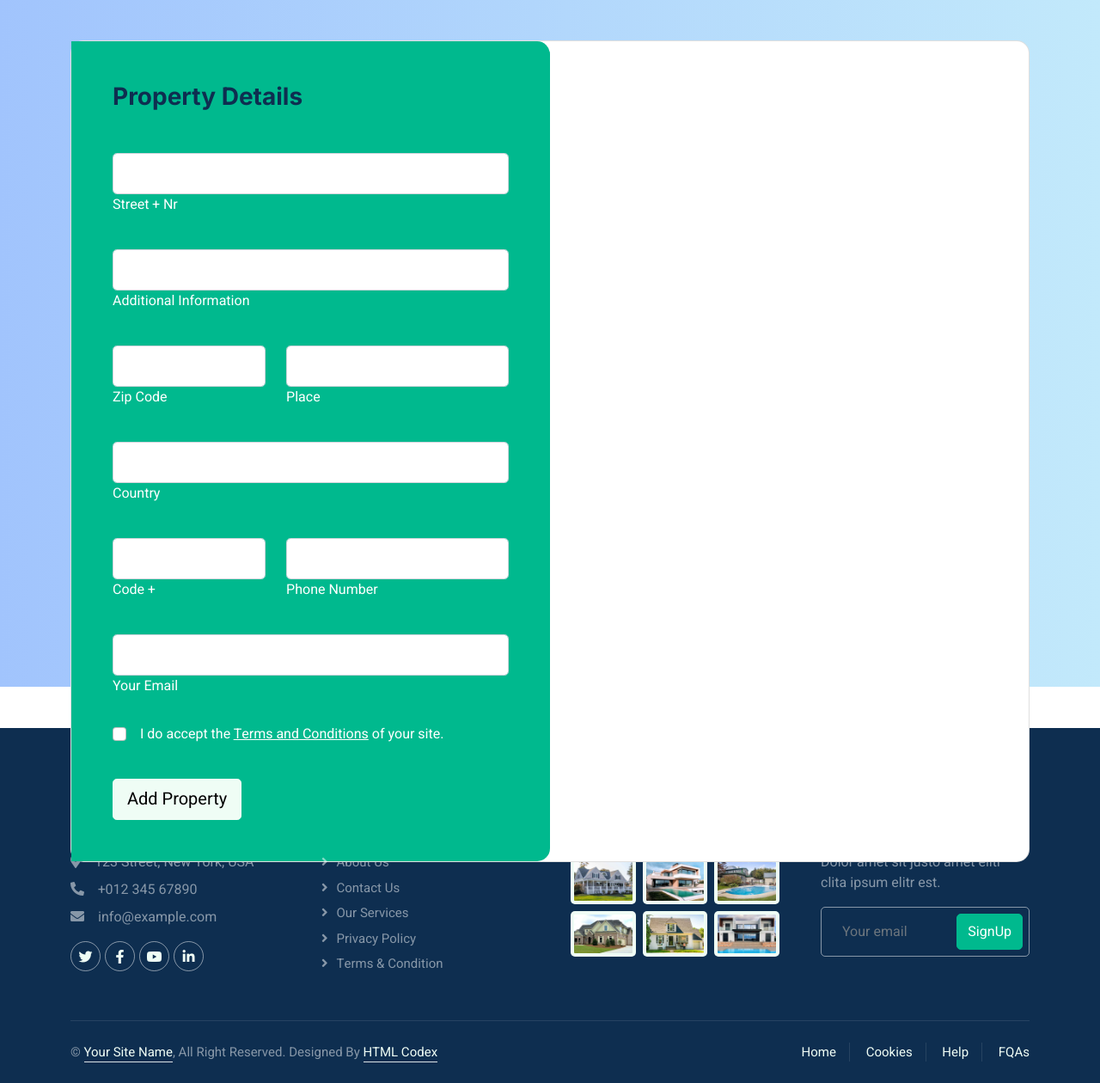
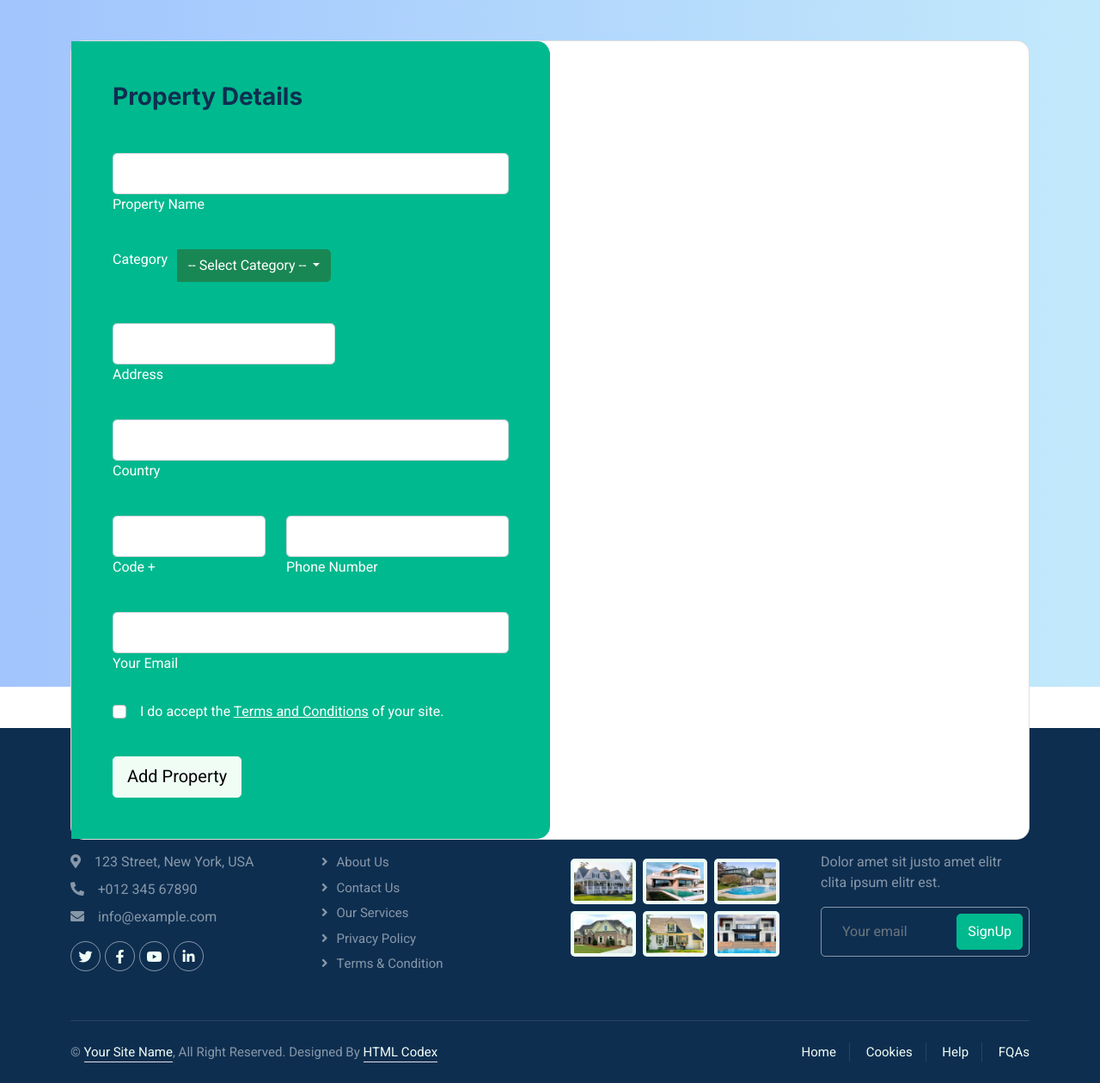
Before and after one commit to lechendemstephen/realestate-with-django, a Django app: page /property/add_property/ in a window 1280 px wide. Shown: the part 449-1709 px from the top of the page at 86% size. Run offline with Django 4.2, Linux system fonts and the light colour scheme; some libraries are stand-ins or nearby versions.

Commit message:
Property model modified and add property form created

```diff
--- a/property/models.py
+++ b/property/models.py
@@ -1,6 +1,7 @@
 from django.db import models # type: ignore
 from category.models import Category
 from agents.models import Agent
+from django.urls import reverse # type: ignore
 # Create your models here.
 
 class Property(models.Model):
@@ -24,3 +25,7 @@ class Property(models.Model):
     class Meta:
         verbose_name = 'property'
         verbose_name_plural = 'properties'
+
+    def property_url(self):
+
+        return reverse('single_property', args=[self.slug])
--- a/property/urls.py
+++ b/property/urls.py
@@ -3,5 +3,6 @@ from . import views
 urlpatterns = [
     path('', views.property, name='property'),
     path('add_property/', views.add_property, name='add_property'),
-    path('single_property/', views.single_property, name='single_property'),
+    path('single_property/<slug:property_slug>/', views.single_property, name='single_property'),
+
 ]
--- a/property/views.py
+++ b/property/views.py
@@ -1,5 +1,5 @@
 from django.shortcuts import render # type: ignore
-
+from .models import Property
 # Create your views here.
 
 def property(request):
@@ -10,6 +10,13 @@ def add_property(request):
 
     return render(request, 'realestate/pages/add_property.html')
 
-def single_property(request):
+def single_property(request, property_slug):
 
-    return render(request, 'realestate/pages/single_property.html')
+    single_property = Property.objects.filter(slug=property_slug)
+
+    context = {
+        'single_properties': single_property
+    }
+
+
+    return render(request, 'realestate/pages/single_property.html', context)
--- a/realestate/templates/realestate/includes/base.html
+++ b/realestate/templates/realestate/includes/base.html
@@ -10,6 +10,10 @@
     <meta content="" name="keywords">
     <meta content="" name="description">
 
+
+    <script type="text/javascript" src="Scripts/jquery-2.1.1.min.js"></script>
+    <script type="text/javascript" src="Scripts/bootstrap.min.js"></script>
+    <script src="https://cdn.jsdelivr.net/npm/bootstrap@5.3.3/dist/js/bootstrap.bundle.min.js" integrity="sha384-YvpcrYf0tY3lHB60NNkmXc5s9fDVZLESaAA55NDzOxhy9GkcIdslK1eN7N6jIeHz" crossorigin="anonymous"></script>
     <!-- Favicon -->
     <link href="img/favicon.ico" rel="icon">
 
@@ -32,6 +36,8 @@
     <!-- Template Stylesheet -->
     <link href="{% static 'css/style.css' %}" rel="stylesheet">
     <link href="{% static 'css/property.css' %}" rel="stylesheet">
+
+
 </head>
 {% include "realestate/includes/navbar.html" %}
 {% block content %}
--- a/realestate/templates/realestate/includes/footer.html
+++ b/realestate/templates/realestate/includes/footer.html
@@ -92,6 +92,10 @@
     <script src="{% static 'lib/waypoints/waypoints.min.js' %}"></script>
     <script src="{% static 'lib/owlcarousel/owl.carousel.min.js' %}"></script>
 
+    <script src="https://code.jquery.com/jquery-3.6.0.js" integrity="sha256-H+K7U5CnXl1h5ywQfKtSj8PCmoN9aaq30gDh27Xc0jk=" crossorigin="anonymous"></script>
+
+    <!-- JavaScript Bundle with Popper -->
+    <script src="https://cdn.jsdelivr.net/npm/bootstrap@5.0.2/dist/js/bootstrap.bundle.min.js" integrity="sha384-MrcW6ZMFYlzcLA8Nl+NtUVF0sA7MsXsP1UyJoMp4YLEuNSfAP+JcXn/tWtIaxVXM" crossorigin="anonymous"></script>
     <!-- Template Javascript -->
     <script src="{% static 'js/main.js' %}"></script>
 </body>
--- a/realestate/templates/realestate/pages/add_property.html
+++ b/realestate/templates/realestate/pages/add_property.html
@@ -36,31 +36,32 @@
                     <div class="mb-4 pb-2">
                       <div data-mdb-input-init class="form-outline form-white">
                         <input type="text" id="form3Examplea2" class="form-control form-control-lg" />
-                        <label class="form-label" for="form3Examplea2">Street + Nr</label>
+                        <label class="form-label" for="form3Examplea2">Property Name</label>
                       </div>
                     </div>
 
-                    <div class="mb-4 pb-2">
-                      <div data-mdb-input-init class="form-outline form-white">
-                        <input type="text" id="form3Examplea3" class="form-control form-control-lg" />
-                        <label class="form-label" for="form3Examplea3">Additional Information</label>
+                    <div class="btn-group">
+                         <label for=""> Category  </label> &nbsp; &nbsp;
+                            <button type="button" class="btn btn-success dropdown-toggle" data-toggle="dropdown" aria-haspopup="true" aria-expanded="false">
+                             -- Select Category --
+                            </button>
+                            <div class="dropdown-menu">
+                              <a class="dropdown-item" href="#">Action</a>
+                              <a class="dropdown-item" href="#">Another action</a>
+                              <a class="dropdown-item" href="#">Something else here</a>
+                              <div class="dropdown-divider"></div>
+                              <a class="dropdown-item" href="#">Separated link</a>
+                            </div>
                       </div>
-                    </div>
+                       <br> <br> <br>
 
                     <div class="row">
-                      <div class="col-md-5 mb-4 pb-2">
 
-                        <div data-mdb-input-init class="form-outline form-white">
-                          <input type="text" id="form3Examplea4" class="form-control form-control-lg" />
-                          <label class="form-label" for="form3Examplea4">Zip Code</label>
-                        </div>
-
-                      </div>
                       <div class="col-md-7 mb-4 pb-2">
 
                         <div data-mdb-input-init class="form-outline form-white">
                           <input type="text" id="form3Examplea5" class="form-control form-control-lg" />
-                          <label class="form-label" for="form3Examplea5">Place</label>
+                          <label class="form-label" for="form3Examplea5">Address </label>
                         </div>
 
                       </div>
--- a/realestate/templates/realestate/pages/index.html
+++ b/realestate/templates/realestate/pages/index.html
@@ -220,7 +220,7 @@
 
                                     <div class="position-relative overflow-hidden">
 
-                                        <a href="{{ property.image.url }}"><img class="img-fluid" src="{{property.image.url }}" alt=""></a>
+                                        <a href="{{ property.property_url }}"><img class="img-fluid" src="{{property.image.url }}" alt=""></a>
                                         <div class="bg-primary rounded text-white position-absolute start-0 top-0 m-4 py-1 px-3">For Sell</div>
                                         <div class="bg-white rounded-top text-primary position-absolute start-0 bottom-0 mx-4 pt-1 px-3">{{ property.category }}</div>
                                     </div>
```
Also changed, not shown: property/forms.py (added, +9 -0 lines), realestate/templates/realestate/pages/single_property.html (+15 -8 lines).
